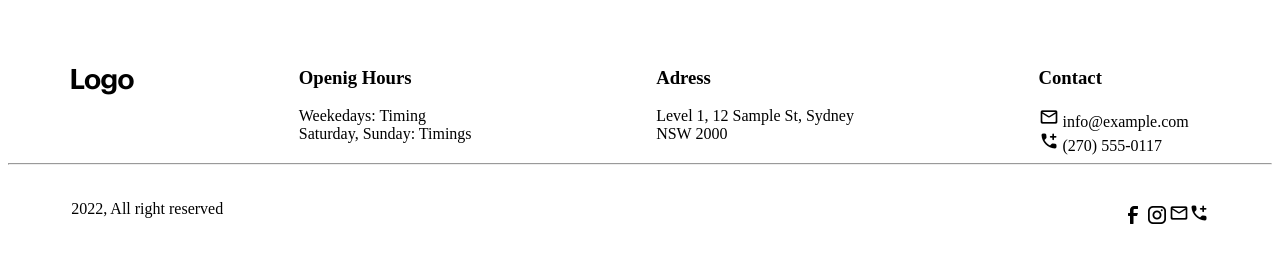
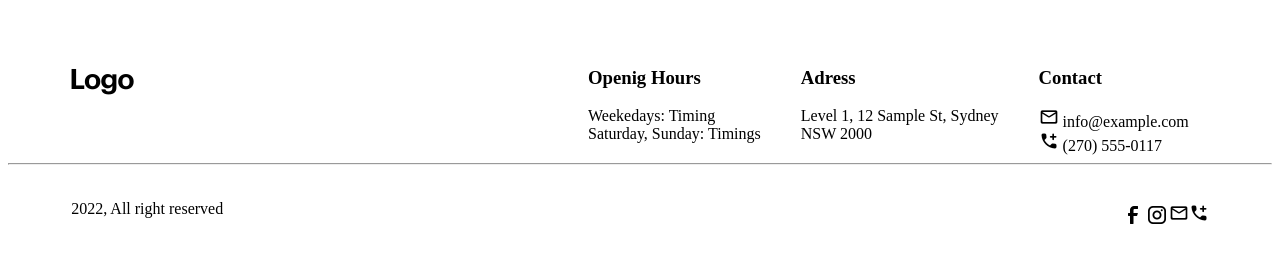
Before and after one commit to EspinosaMonica/flex-box, a plain HTML site: page index.html in a window 1280 px wide. Drawn offline with Linux system fonts and the light colour scheme.

Commit message:
style.css
Cambios en el wrapper top para ajustar los elementos de arriba, en donde el primero se queda fijo en la parte izquierda de la pantalla y n los 3 restantes se alinean mas a la derecha

```diff
--- a/style.css
+++ b/style.css
@@ -38,7 +38,7 @@ h5{
 
 .wrapper-top{
     display: flex;
-    justify-content: space-between;
+    justify-content: flex-end;
     padding-top: 40px;
 }
 
@@ -46,23 +46,20 @@ h5{
     display: inline-block;
     padding-left: 20px;
     padding-right: 20px;
-    justify-content: flex-end;
 }
 
 .wrapper-top-address{
     display: inline-block;
     padding-left: 20px;
     padding-right: 20px;
-    justify-content: flex-end;
 }
 .wrapper-top-contact{
     display: inline-block;
     padding-left: 20px;
     padding-right: 20px;
-    justify-content: flex-end;
 }
 
 .wrapper-top-logo{
     margin-top: 20px;
-    justify-content: flex-start;
+    margin-right: auto;
 }
```
